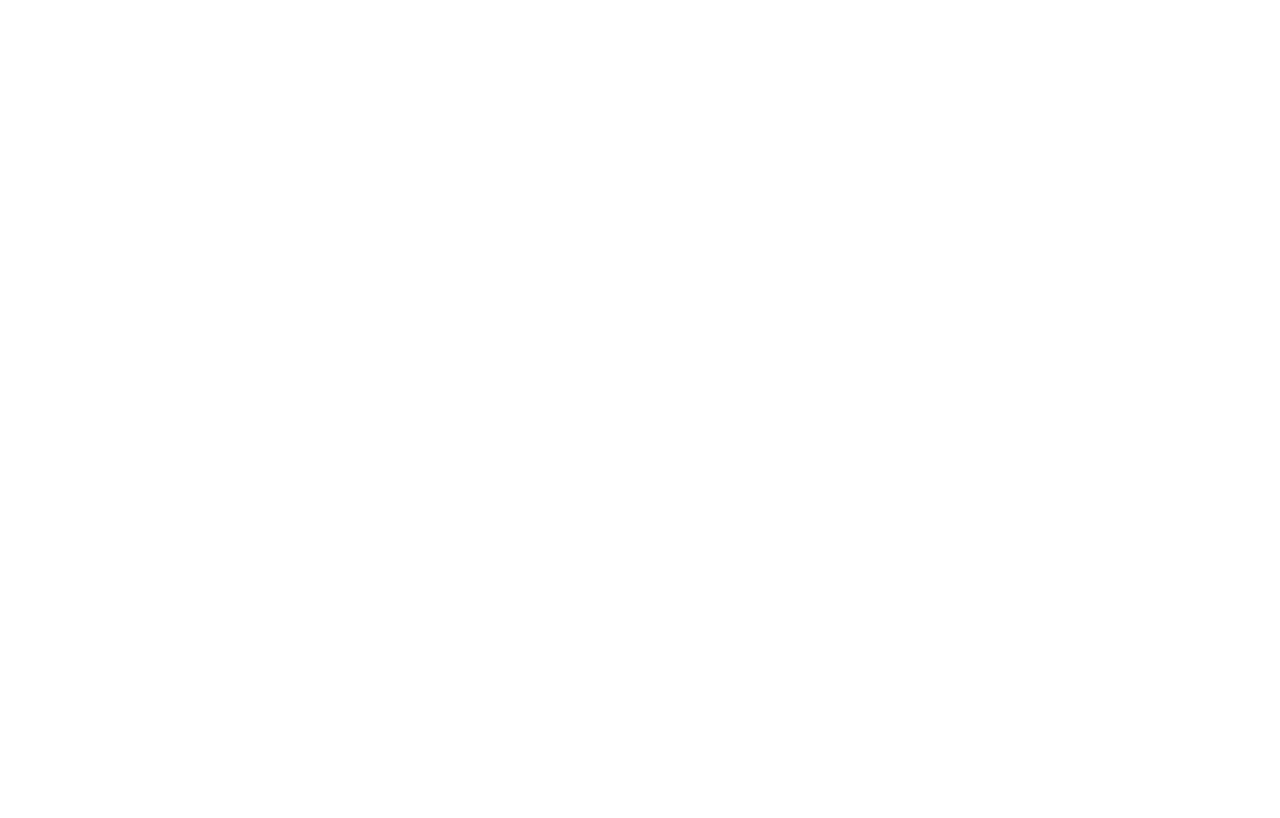
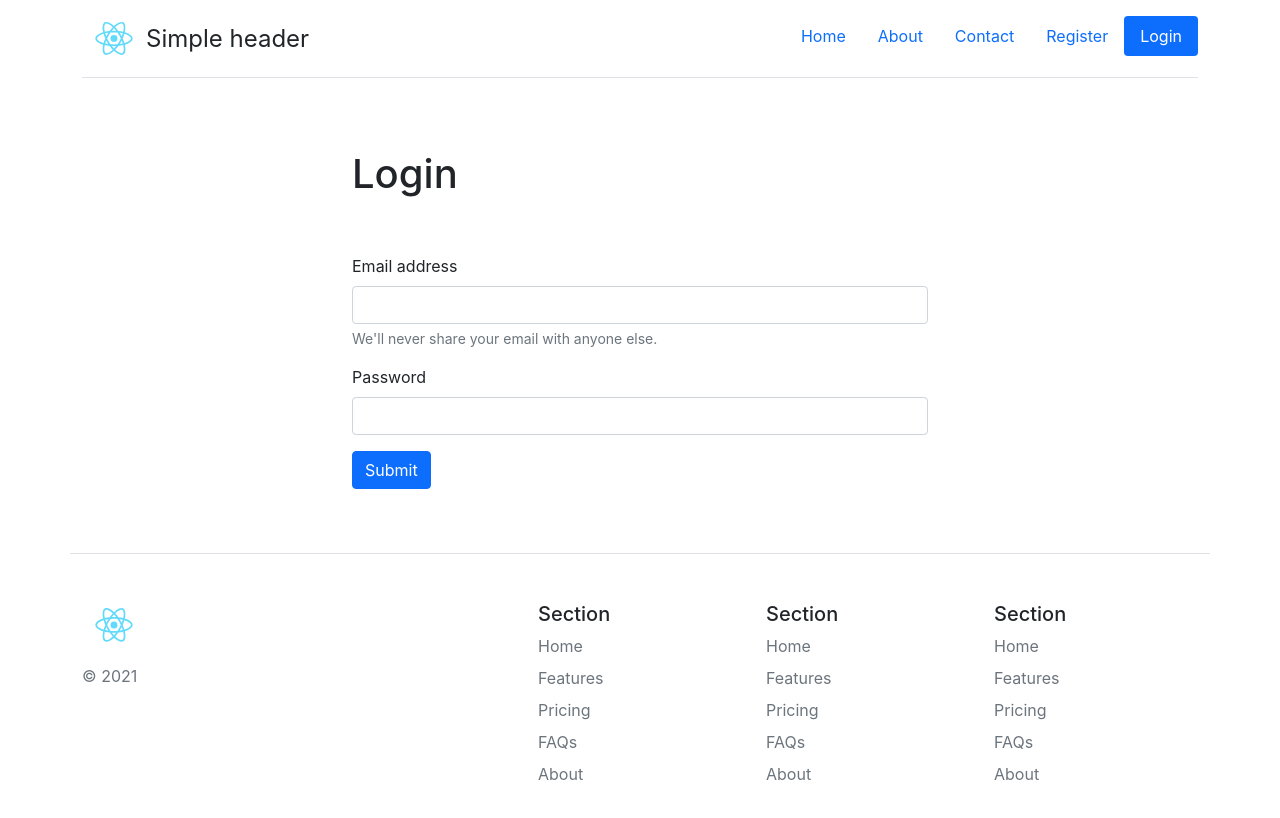
Before and after one commit to danyentezari/cs-coding-octdec-2021_week-67_frontend, a React (Create React App) app: page /login in a window 1280 px wide. Shown: the top 818 px of the page. Built offline with nearby package versions, Linux system fonts and the light colour scheme.

Commit message:
Changes for login.

```diff
--- a/src/App.js
+++ b/src/App.js
@@ -3,7 +3,9 @@
 import LayoutRoute from "./LayoutRoute.js";
 import MainScreen from './MainScreen.js';
 import RegistrationScreen from './RegistrationScreen.js';
+import LoginScreen from './LoginScreen.js';
 import ContactScreen from './ContactScreen.js';
+import ProfileScreen from './ProfileScreen.js';
 
 function App() {
     return(
@@ -13,6 +15,8 @@
                 <LayoutRoute path="/register" exact={true} component={RegistrationScreen} />
                 <LayoutRoute path="/about" exact={true} component={AboutScreen} />
                 <LayoutRoute path="/contact" exact={true} component={ContactScreen} />
+                <LayoutRoute path="/login" exact={true} component={LoginScreen} />
+                <LayoutRoute path="/profile" exact={true} component={ProfileScreen} />
             </Switch>
         </BrowserRouter>
     )
--- /dev/null
+++ b/src/LoginScreen.js
@@ -0,0 +1,134 @@
+import React, { useState, useContext } from 'react';
+import { Redirect } from 'react-router';
+// Connect to the context (i.e, global state)
+import { UserContext } from './UserContext';
+
+
+// RegEx (Regular Expressions)
+const validateEmail = (email) => {
+    var re = /^(([^<>()[\]\\.,;:\s@\"]+(\.[^<>()[\]\\.,;:\s@\"]+)*)|(\".+\"))@((\[[0-9]{1,3}\.[0-9]{1,3}\.[0-9]{1,3}\.[0-9]{1,3}\])|(([a-zA-Z\-0-9]+\.)+[a-zA-Z]{2,}))$/;
+    return re.test(email);
+}
+
+const validatePassword = (password) => {
+    const re = /^(?=.*\d)(?=.*[a-z])(?=.*[A-Z])[0-9a-zA-Z]{8,16}$/;
+    return re.test(password);
+}
+
+function LoginScreen() {
+
+    // "initial", "sending", "successful", "unsuccessful"
+    const [state, setState] = useState("initial");
+    const { updateUser } = useContext(UserContext);
+
+    // Declare undefined variables for later assignment (ref props)
+    let emailField;
+    let passwordField;
+
+    // To instantiate a FormData object
+    const formData = new FormData();
+
+    const login = () => {
+
+        const errors = [];
+
+        // 1. Validate the fields
+        if(emailField.value.length === 0) {
+            errors.push("Please enter a valid email address");
+        }
+        if(passwordField.value.length === 0) {
+            errors.push("Please enter a valid password");
+        }
+
+        // 1.1 If there are errors, set the state to "validation error"
+        if(errors.length > 0) {
+            setState("validation error");
+        }
+        // 1.2 If there are no errors, set the state to "sending"
+        else {
+            setState("sending");
+
+            formData.append('email', emailField.value);
+            formData.append('password', passwordField.value);
+
+            fetch(`${process.env.REACT_APP_BACKEND}/user/login`, {
+                method: 'POST',
+                // headers: {"Content-Type": "application/json"},
+                body: formData
+            })
+            // 2.1 If the submission is successful, set the state "successful"
+            .then((backendResponse)=> backendResponse.json())
+            .then((theJson)=>{
+                console.log(theJson, theJson.message);
+
+                updateUser(
+                    {
+                        jsonwebtoken: theJson.message.jsonwebtoken,
+                        firstName: theJson.message.firstName,
+                        lastName: theJson.message.lastName,
+                        email: theJson.message.email,
+                        avatar: theJson.message.avatar
+                    }
+                )
+                setState("successful");
+            })
+            // 2.2 If the submission is unsuccessful, set the state "unsuccessful"
+            .catch((error)=>{
+                console.log(error);
+                setState("unsuccessful");
+            });
+        }
+    }
+
+    if ( state === "successful" ) {
+        return (
+            <Redirect to="/profile" />
+        )
+    } else {
+        return (
+            <div className="container" style={{maxWidth: 600 }}>
+
+                <h1 className="py-5">Login</h1>
+
+                <div className="mb-3">
+                    <label for="email" className="form-label">Email address</label>
+                    <input ref={ (elem)=>emailField = elem } type="email" className="form-control" id="email" aria-describedby="emailHelp" />
+                    <div id="emailHelp" className="form-text">We'll never share your email with anyone else.</div>
+                </div>
+
+                <div className="mb-3">
+                    <label for="password" className="form-label">Password</label>
+                    <input ref={ (elem)=>passwordField = elem } type="password" className="form-control" id="password" aria-describedby="password" />
+                </div>
+
+                {
+                    state !== "sending" && state !== "successful" &&
+                    <button
+                    onClick={login}
+                    className="btn btn-primary mb-3" type="button">Submit</button>
+                }
+
+                {
+                    state === "validation error" &&
+                    <div className="alert alert-danger" role="alert">
+                        Incorrect email or password.
+                    </div>
+                }
+
+                {
+                    state === "unsuccessful" &&
+                    <div className="alert alert-danger" role="alert">
+                        Internal error. Please try again later.
+                    </div>
+                }
+
+                {
+                    state === "sending" &&
+                    <p>Loading...</p>
+                }
+            </div>
+        )
+    }
+}
+
+export default LoginScreen;
--- a/src/NavBar.js
+++ b/src/NavBar.js
@@ -1,10 +1,14 @@
 import { Link } from 'react-router-dom';
-import { useState, useEffect } from 'react';
+import { useState, useEffect, useContext } from 'react';
+import { UserContext } from './UserContext';
 import logo from './logo.svg';
 
 function NavBar(props) {
 
     const [state, setState] = useState({})
+    const { loggedIn } = useContext(UserContext)
+
+    console.log('loggedIn', loggedIn)
 
     useEffect(
         function() {
@@ -36,14 +40,29 @@
                     <Link to="/" className={`nav-link ${state['/']}`}>Home</Link>
                 </li>
                 <li className="nav-item">
-                    <Link to="/register" className={`nav-link ${state['/register']}`}>Register</Link>
-                </li>
-                <li className="nav-item">
                     <Link to="/about" className={`nav-link ${state['/about']}`}>About</Link>
                 </li>
                 <li className="nav-item">
                     <Link to="/contact" className={`nav-link ${state['/contact']}`}>Contact</Link>
                 </li>
+                {
+                    loggedIn === false &&
+                    <li className="nav-item">
+                        <Link to="/register" className={`nav-link ${state['/register']}`}>Register</Link>
+                    </li>
+                }
+                {
+                    loggedIn === false &&
+                    <li className="nav-item">
+                        <Link to="/login" className={`nav-link ${state['/login']}`}>Login</Link>
+                    </li>
+                }
+                {
+                    loggedIn === true &&
+                    <li className="nav-item">
+                        <Link to="/profile" className={`nav-link ${state['/profile']}`}>Profile</Link>
+                    </li>
+                }
             </ul>
             </header>
         </div>
--- /dev/null
+++ b/src/ProfileScreen.js
@@ -0,0 +1,42 @@
+import React, { useContext } from 'react';
+import { Redirect } from 'react-router-dom';
+// Connect to the context (i.e, global state)
+import {UserContext} from './UserContext';
+
+function ProfileScreen() {
+
+    const { firstName, lastName, email, avatar, updateUser } = useContext(UserContext);
+
+    function logout() {
+        updateUser(
+            {
+                ...{}
+            }
+        )
+        localStorage.clear()
+    }
+
+    if (!localStorage.getItem('jsonwebtoken')) {
+        return (<Redirect to="/login" />)
+    }
+    else {
+        return (
+            <div>
+                <div className="container py-5" style={{maxWidth: 600 }}>
+                    <h1>My Profile</h1>
+                    <div>
+                        <ul>
+                            <li>{firstName}</li>
+                            <li>{lastName}</li>
+                            <li>{email}</li>
+                            <li>{avatar}</li>
+                        </ul>
+                    </div>
+                    <button onClick={logout} className="btn btn-danger">Log out</button>
+                </div>
+            </div>
+        )
+    }
+}
+
+export default ProfileScreen;
--- a/src/RegistrationScreen.js
+++ b/src/RegistrationScreen.js
@@ -28,6 +28,7 @@
         // For each attachment, append the file to formData
         files.forEach(
             (fileAttachment, index) => {
+                console.log('hre')
                 formData.append(index, fileAttachment);
             }
         );
@@ -156,6 +157,9 @@
             <label>Upload your profile picture</label>
             <input ref={(element)=>{ avatarInput = element}}
             onChange={attachFile}
+            onClick={(evt)=> {
+                evt.target.value = null
+            }}
             className="field form-control" id="photo" name="file"
             type="file" multiple="multiple"/>
 
--- /dev/null
+++ b/src/UserContext.js
@@ -0,0 +1,72 @@
+// Importing functions to create and use a Context component
+import React, { useReducer, createContext, useCallback } from 'react';
+
+// Create a Context component
+export const UserContext = createContext();
+
+// Declare actions for this component
+const UPDATE_USER = "UPDATE_USER";
+
+// Declare an initial state for the Context component (i.e, the global state)
+const initialState = {
+    firstName: localStorage.getItem('firstName') || undefined,
+    lastName: localStorage.getItem('lastName') || undefined,
+    jsonwebtoken: localStorage.getItem('jsonwebtoken') || undefined,
+    loggedIn: localStorage.getItem('firstName') ? true :false,
+    email: localStorage.getItem('email') || undefined,
+    avatar: localStorage.getItem('avatar') || undefined
+}
+
+
+// The reducer that will change the (global) state
+const reducer = (state=false, action) => {
+    if(action.type === UPDATE_USER) {
+        return {
+            ...state,
+            ...action.payload
+        }
+    }
+}
+
+
+// Create the Provider component
+export const UserContextProvider = ({ children }) => {
+    const [state, dispatch] = useReducer(reducer, initialState);
+
+    // Declare function to send payload to reducer
+    const updateUser = useCallback(
+        (payload) => {
+
+            // Set the values in the user's computer
+            localStorage.setItem('firstName', payload.firstName);
+            localStorage.setItem('lastName', payload.lastName);
+            localStorage.setItem('email', payload.email);
+            localStorage.setItem('avatar', payload.avatar);
+            localStorage.setItem('jsonwebtoken', payload.jsonwebtoken);
+
+
+            dispatch(
+                {
+                    type: UPDATE_USER,
+                    payload: payload
+                }
+            )
+        }, [dispatch]
+    );
+
+    return (
+        <UserContext.Provider
+            value={{
+                firstName: state.firstName,
+                lastName: state.lastName,
+                jsonwebtoken: state.jsonwebtoken,
+                loggedIn: state.loggedIn,
+                avatar: state.avatar,
+                email: state.email,
+                updateUser
+            }}
+        >{children}
+        </UserContext.Provider>
+
+    )
+};
--- a/src/index.js
+++ b/src/index.js
@@ -1,15 +1,19 @@
 import React from 'react';
 import ReactDOM from 'react-dom';
 import './index.css';
+import { UserContextProvider } from './UserContext';
 import App from './App.js';
 import reportWebVitals from './reportWebVitals';
 
 ReactDOM.render(
   <React.StrictMode>
-    <App />
+    <UserContextProvider>
+      <App />
+    </UserContextProvider>
   </React.StrictMode>,
   document.getElementById('root')
 );
+
 
 // If you want to start measuring performance in your app, pass a function
 // to log results (for example: reportWebVitals(console.log))
```
Also changed, not shown: server.js (added, +16 -0 lines).
